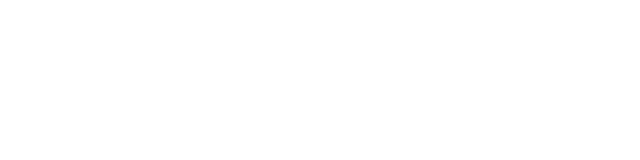
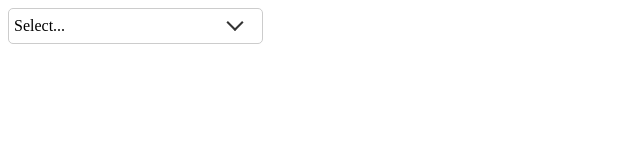
Before and after one commit to Rohit-Saini7/glass-components, a React (Vite) app: page / in a window 1280 px wide. Shown: the top 160 px of the page, without its empty margins (0-640 px from the left). Built offline with nearby package versions, Linux system fonts and the light colour scheme.

Commit message:
Dropdown Component Done

```diff
--- /dev/null
+++ b/src/components/NEW/Dropdown/index.jsx
@@ -0,0 +1,276 @@
+import React, { useEffect, useRef, useState } from 'react';
+import styled from 'styled-components';
+
+const Dropdown = ({
+  placeHolder = 'Select...',
+  options = [
+    { value: 'alfa', label: 'Alfa' },
+    { value: 'bravo', label: 'Bravo' },
+    { value: 'charlie', label: 'Charlie' },
+  ],
+  Multiple = false,
+  Searchable = false,
+  onChange = (value) => {
+    console.log('Value of Dropdown is set to: ', value);
+  },
+  hoverColor = '#9fc3f870',
+  searchBorder = '1px solid #ccc',
+  selectedColor = 'rgba(0 ,0, 0, 0.1)',
+  menuBorder = '1px solid #ccc',
+  menuZindex = 10,
+  menuBgColor = '#fff',
+  dropdownBoreder = '1px solid #ccc',
+}) => {
+  const [showMenu, setShowMenu] = useState(false);
+  const [selectedValue, setSelectedValue] = useState(Multiple ? [] : null);
+  const [searchValue, setSearchValue] = useState('');
+
+  const searchRef = useRef();
+  const inputRef = useRef();
+
+  useEffect(() => {
+    setSearchValue('');
+    if (showMenu && searchRef.current) {
+      searchRef.current.focus();
+    }
+  }, [showMenu]);
+
+  useEffect(() => {
+    const handler = (e) => {
+      if (inputRef.current && !inputRef.current.contains(e.target)) {
+        setShowMenu(false);
+      }
+    };
+
+    window.addEventListener('click', handler);
+    return () => {
+      window.removeEventListener('click', handler);
+    };
+  });
+
+  const removeOption = (option) => {
+    return selectedValue.filter((o) => o.value !== option.value);
+  };
+
+  const onTagRemove = (e, option) => {
+    e.stopPropagation();
+    const newValue = removeOption(option);
+    setSelectedValue(newValue);
+    onChange(newValue);
+  };
+
+  const onItemClick = (option) => {
+    let newValue;
+    if (Multiple) {
+      if (selectedValue.findIndex((o) => o.value === option.value) >= 0) {
+        newValue = removeOption(option);
+      } else {
+        newValue = [...selectedValue, option];
+      }
+    } else {
+      newValue = option;
+    }
+    setSelectedValue(newValue);
+    onChange(newValue);
+  };
+
+  const isSelected = (option) => {
+    if (Multiple) {
+      return selectedValue.filter((o) => o.value === option.value).length > 0;
+    }
+
+    if (!selectedValue) {
+      return false;
+    }
+
+    return selectedValue.value === option.value;
+  };
+
+  const onSearch = (e) => {
+    setSearchValue(e.target.value);
+  };
+
+  const getOptions = () => {
+    if (!searchValue) {
+      return options;
+    }
+
+    return options.filter(
+      (option) =>
+        option.label.toLowerCase().indexOf(searchValue.toLowerCase()) >= 0
+    );
+  };
+
+  return (
+    <Container dropdownBoreder={dropdownBoreder}>
+      <DropdownInput ref={inputRef} onClick={() => setShowMenu((p) => !p)}>
+        {!selectedValue || selectedValue.length === 0 ? (
+          placeHolder
+        ) : Multiple ? (
+          <Tags>
+            {selectedValue.map((option) => (
+              <TagItem key={option.value}>
+                {option.label}
+                <CloseIcon onClick={(e) => onTagRemove(e, option)} />
+              </TagItem>
+            ))}
+          </Tags>
+        ) : (
+          selectedValue.label
+        )}
+        <DownIcon showMenu={showMenu} />
+      </DropdownInput>
+      {showMenu && (
+        <Menu
+          menuBorder={menuBorder}
+          menuBgColor={menuBgColor}
+          menuZindex={menuZindex}
+        >
+          {Searchable && (
+            <SearchBoxInput
+              onChange={onSearch}
+              value={searchValue}
+              ref={searchRef}
+              searchBorder={searchBorder}
+            />
+          )}
+          {getOptions().map((option) => (
+            <Item
+              onClick={() => onItemClick(option)}
+              key={option.value}
+              className={`${isSelected(option) && 'selected'}`}
+              selectedColor={selectedColor}
+              hoverColor={hoverColor}
+            >
+              {option.label}
+            </Item>
+          ))}
+        </Menu>
+      )}
+    </Container>
+  );
+};
+
+export default Dropdown;
+
+const Container = styled.div`
+  text-align: left;
+  border: ${({ dropdownBoreder }) => dropdownBoreder};
+  position: relative;
+  border-radius: 5px;
+  max-width: 20%;
+`;
+
+const DropdownInput = styled.div`
+  padding: 5px;
+  display: flex;
+  align-items: center;
+  justify-content: space-between;
+  user-select: none;
+`;
+
+const Menu = styled.div`
+  position: absolute;
+  transform: translateY(4px);
+  width: 100%;
+  border-radius: 5px;
+  overflow: auto;
+  max-height: 150px;
+  border: ${({ menuBorder }) => menuBorder};
+  z-index: ${({ menuZindex }) => menuZindex};
+  background-color: ${({ menuBgColor }) => menuBgColor};
+`;
+
+const SearchBoxInput = styled.input`
+  width: calc(100% - 10px);
+  margin: 5px;
+  box-sizing: border-box;
+  padding: 5px;
+  border: ${({ searchBorder }) => searchBorder};
+  border-radius: 5px;
+`;
+//  ${({  }) => }
+
+const Item = styled.div`
+  padding: 5px 10px;
+  cursor: pointer;
+  margin: 5px;
+  border-radius: 2px;
+  &:hover {
+    background-color: ${({ hoverColor }) => hoverColor};
+  }
+  &.selected {
+    background-color: ${({ selectedColor }) => selectedColor};
+  }
+`;
+
+const Tags = styled.div`
+  display: flex;
+  flex-wrap: wrap;
+  gap: 5px;
+`;
+
+const TagItem = styled.div`
+  background-color: #ddd;
+  padding: 2px 4px;
+  border-radius: 2px;
+  display: flex;
+  align-items: center;
+  gap: 5px;
+`;
+
+const DownIcon = styled.i`
+  position: relative;
+  width: 24px;
+  height: 24px;
+  margin-right: 10px;
+  border-radius: 50%;
+  transition: 0.2s ease;
+  rotate: ${({ showMenu }) => (!showMenu ? '0deg' : '180deg')};
+  &:before,
+  &:after {
+    content: '';
+    height: 2px;
+    width: 12px;
+    position: absolute;
+    left: 50%;
+    top: 50%;
+    background-color: #333;
+  }
+  &:before {
+    rotate: 45deg;
+    translate: -80% -50%;
+  }
+  &:after {
+    rotate: -45deg;
+    translate: -20% -50%;
+  }
+`;
+
+const CloseIcon = styled.i`
+  position: relative;
+  width: 16px;
+  height: 16px;
+  transition: 0.25s ease;
+  border-radius: 50%;
+  &:before,
+  &:after {
+    position: absolute;
+    left: 10%;
+    content: ' ';
+    height: 15px;
+    width: 2px;
+    background-color: #333;
+  }
+  &:before {
+    transform: rotate(45deg);
+    translate: 5px;
+  }
+  &:after {
+    transform: rotate(-45deg);
+    translate: 5px;
+  }
+  &:hover {
+    rotate: 180deg;
+  }
+`;
--- a/src/main.jsx
+++ b/src/main.jsx
@@ -1,8 +1,9 @@
 import React from 'react';
 import ReactDOM from 'react-dom/client';
+import Dropdown from './components/NEW/Dropdown';
 
 ReactDOM.createRoot(document.getElementById('root')).render(
   <React.StrictMode>
-    <div></div>
+    <Dropdown />
   </React.StrictMode>
 );
```
